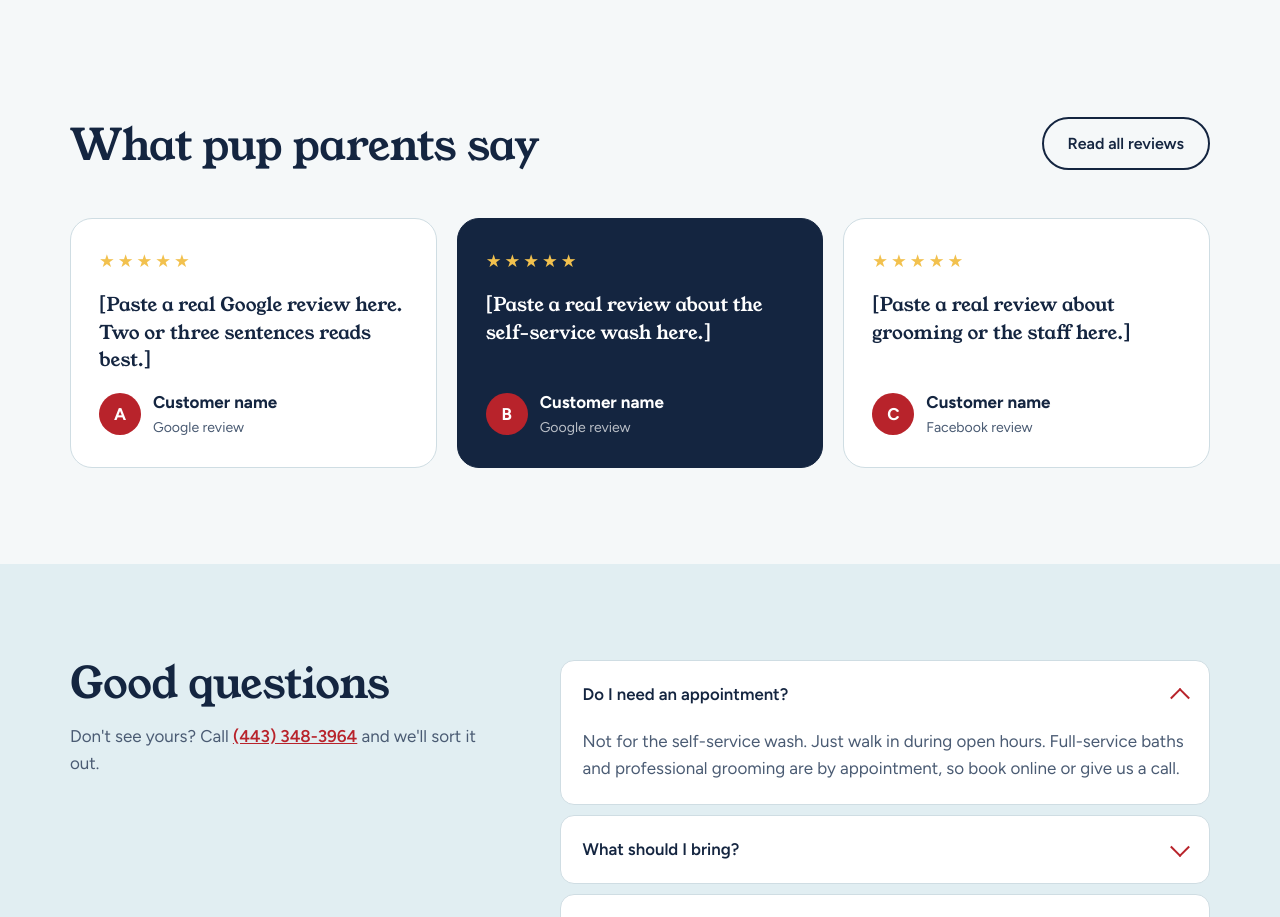
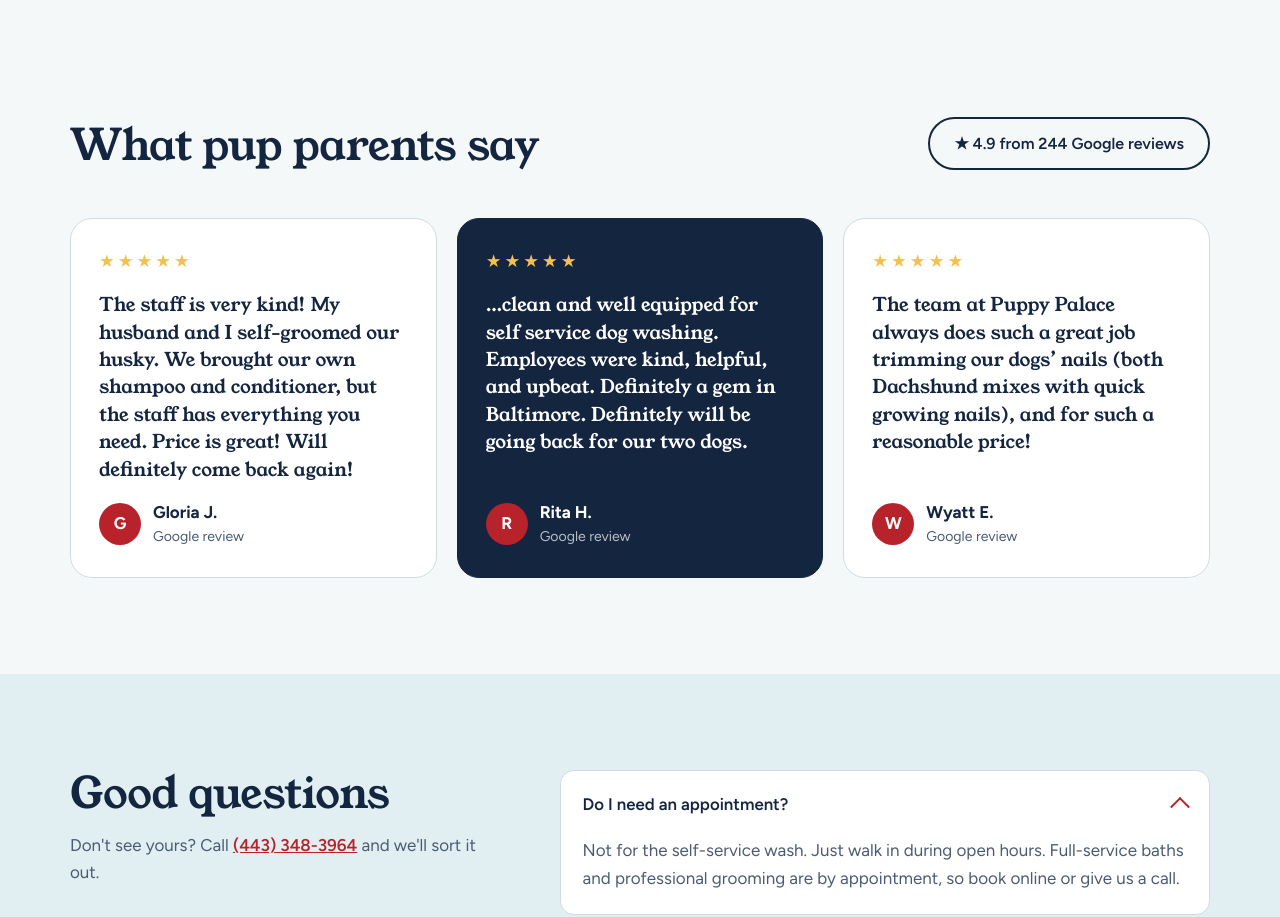
Before and after one commit to ankitwashere1/puppy-palace-site, a plain HTML site: page index.html in a window 1280 px wide. Shown: the part 4154-5071 px from the top of the page. Drawn offline with Linux system fonts and the light colour scheme.

Commit message:
Add real Google reviews and 4.9 rating
Co-Authored-By: Claude Opus 5.5 <noreply@anthropic.com>
Claude-Session: https://claude.ai/code/session_01GKYSF7wSg9zdyAAzzPeoJq

```diff
--- a/index.html
+++ b/index.html
@@ -443,23 +443,23 @@ footer .fine{width:100%;border-top:1px solid rgba(255,255,255,.12);padding-top:2
   <div class="wrap">
     <div class="section-head">
       <h2 id="rev-title">What pup parents say</h2>
-      <a class="btn btn-line" href="https://www.google.com/maps/search/?api=1&amp;query=Puppy+Palace+Dog+Wash+1724+Woodlawn+Dr+Baltimore+MD" target="_blank" rel="noopener">Read all reviews</a>
+      <a class="btn btn-line" href="https://www.google.com/maps/search/?api=1&amp;query=Puppy+Palace+Dog+Wash+1724+Woodlawn+Dr+Baltimore+MD" target="_blank" rel="noopener">&#9733; 4.9 from 244 Google reviews</a>
     </div>
     <div class="rev-grid">
       <figure class="rev">
         <div class="stars" aria-label="5 out of 5 stars">&#9733;&#9733;&#9733;&#9733;&#9733;</div>
-        <blockquote>[Paste a real Google review here. Two or three sentences reads best.]</blockquote>
-        <figcaption><span class="avatar" aria-hidden="true">A</span><span><strong>Customer name</strong><small>Google review</small></span></figcaption>
+        <blockquote>The staff is very kind! My husband and I self-groomed our husky. We brought our own shampoo and conditioner, but the staff has everything you need. Price is great! Will definitely come back again!</blockquote>
+        <figcaption><span class="avatar" aria-hidden="true">G</span><span><strong>Gloria J.</strong><small>Google review</small></span></figcaption>
       </figure>
       <figure class="rev">
         <div class="stars" aria-label="5 out of 5 stars">&#9733;&#9733;&#9733;&#9733;&#9733;</div>
-        <blockquote>[Paste a real review about the self-service wash here.]</blockquote>
-        <figcaption><span class="avatar" aria-hidden="true">B</span><span><strong>Customer name</strong><small>Google review</small></span></figcaption>
+        <blockquote>&hellip;clean and well equipped for self service dog washing. Employees were kind, helpful, and upbeat. Definitely a gem in Baltimore. Definitely will be going back for our two dogs.</blockquote>
+        <figcaption><span class="avatar" aria-hidden="true">R</span><span><strong>Rita H.</strong><small>Google review</small></span></figcaption>
       </figure>
       <figure class="rev">
         <div class="stars" aria-label="5 out of 5 stars">&#9733;&#9733;&#9733;&#9733;&#9733;</div>
-        <blockquote>[Paste a real review about grooming or the staff here.]</blockquote>
-        <figcaption><span class="avatar" aria-hidden="true">C</span><span><strong>Customer name</strong><small>Facebook review</small></span></figcaption>
+        <blockquote>The team at Puppy Palace always does such a great job trimming our dogs&rsquo; nails (both Dachshund mixes with quick growing nails), and for such a reasonable price!</blockquote>
+        <figcaption><span class="avatar" aria-hidden="true">W</span><span><strong>Wyatt E.</strong><small>Google review</small></span></figcaption>
       </figure>
     </div>
   </div>
```
